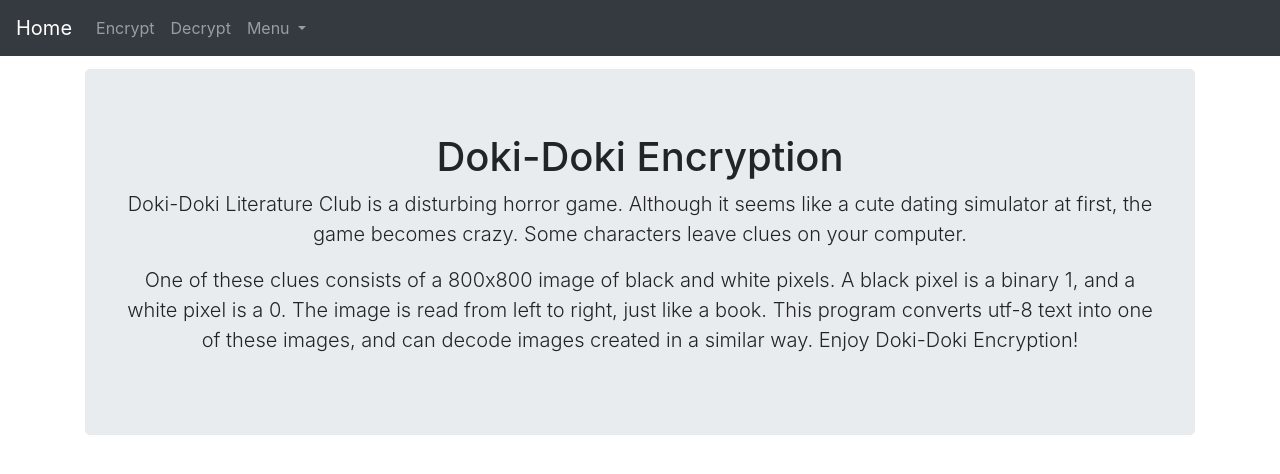
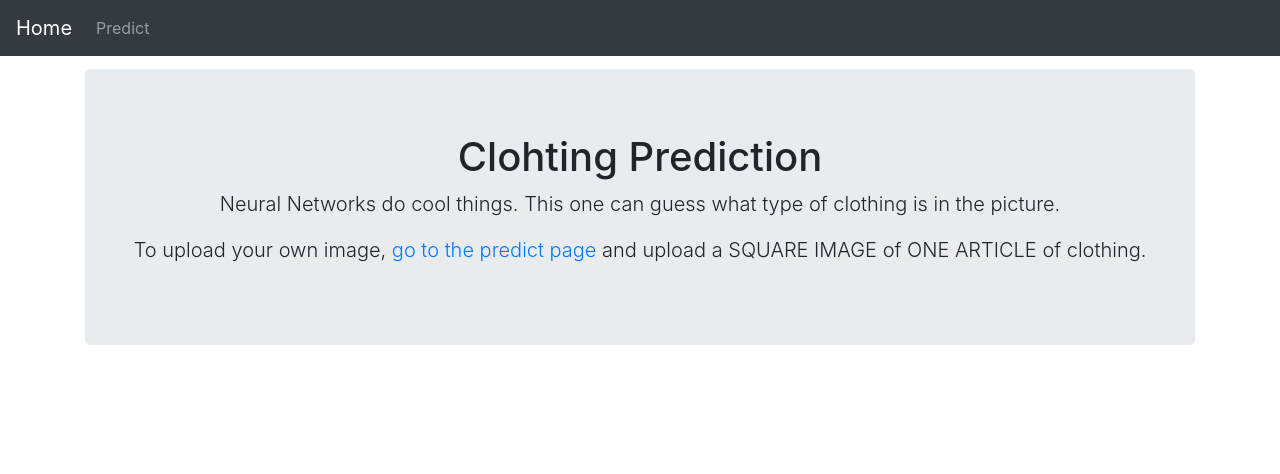
Before and after one commit to mattnappo/basic-ml, a Flask app: page / in a window 1280 px wide. Shown: the top 474 px of the page. Run offline with Flask 2, Linux system fonts and the light colour scheme; parts of the project's set-up code (start-up, migrations or seed data) failed here and were passed over; some libraries are stand-ins or nearby versions.

Commit message:
Making progress on the web server.

```diff
--- a/server/app/net.py
+++ b/server/app/net.py
@@ -54,12 +54,14 @@
         self.image = None
         self.flatten_image(self.path)
 
+        self.network.model._make_predict_function()
+
         self.prediction = self.predict()
         self.plot(self.prediction)
 
     def flatten_image(self, path):
         img = Image.open(path).convert('F')
-        img.resize((28, 28))
+        img = img.resize((28, 28))
         WIDTH, HEIGHT = img.size
 
         data = list(img.getdata())
@@ -140,6 +142,5 @@
         # plt.show()
         plt.savefig('somefile.png')
 
-net = NeuralNet()
-
-fashion_net = FashionNetPredictor(net, './data/custom_sneaker.jpg')
+# net = NeuralNet()
+# fashion_net = FashionNetPredictor(net, './data/custom_sneaker.jpg')
--- a/server/app/app.py
+++ b/server/app/server.py
@@ -3,15 +3,19 @@
 from werkzeug.utils import secure_filename
 from net import NeuralNet, FashionNetPredictor
 import random, os
+import hashlib
+
+def md5(s):
+    hash_object = hashlib.md5(s.encode())
+    return hash_object.hexdigest()
 
 net = NeuralNet()
 
 UPLOAD_FOLDER = 'static/uploads/'
 ALLOWED_EXTENSIONS = set(['png', 'jpg'])
 
+app = Flask(__name__, static_url_path='/static')
 app.config['UPLOAD_FOLDER'] = UPLOAD_FOLDER
-
-app = Flask(__name__, static_url_path='/static')
 
 class EncryptForm(Form):
     text = TextAreaField("", [validators.DataRequired()])
@@ -24,7 +28,7 @@
 def index():
     return render_template("home.html")
 
-@app.route('/decrypt', methods=['GET', 'POST'])
+@app.route('/predict', methods=['GET', 'POST'])
 def upload_file():
     session['filename'] = ""
 
@@ -46,16 +50,16 @@
             file.save(PATH)
             session['filename'] = filename
 
-            fashion_net = FashionNetPredictor(net, './data/custom_sneaker.jpg')
+            fashion_net = FashionNetPredictor(net, './static/uploads/' + secure_filename(file.filename))
             prediction = fashion_net.prediction
 
             print(prediction)
-            return render_template("decrypt.html", prediction=prediction)
+            return render_template("predict.html", prediction=prediction)
 
     else:
         session['filename'] = ""
 
-    return render_template("decrypt.html")
+    return render_template("predict.html")
 
 @app.route('/uploads/<filename>')
 def uploaded_file(filename):
--- a/server/app/templates/home.html
+++ b/server/app/templates/home.html
@@ -2,13 +2,13 @@
 
 {% block body %}
   <div class="jumbotron text-center">
-    <h1>Doki-Doki Encryption</h1>
+    <h1>Clohting Prediction</h1>
     <p class="lead">
-      Doki-Doki Literature Club is a disturbing horror game. Although it seems like a cute dating simulator at first, the game becomes crazy. Some characters leave clues on your computer.
+      Neural Networks do cool things. This one can guess what type of clothing is in the picture.
     </p>
 
     <p class="lead">
-      One of these clues consists of a 800x800 image of black and white pixels. A black pixel is a binary 1, and a white pixel is a 0. The image is read from left to right, just like a book. This program converts utf-8 text into one of these images, and can decode images created in a similar way. Enjoy Doki-Doki Encryption!
+      To upload your own image, <a href="predict">go to the predict page</a> and upload a SQUARE IMAGE of ONE ARTICLE of clothing.
     </p>
   </div>
 {% endblock %}
--- a/server/app/templates/includes/_navbar.html
+++ b/server/app/templates/includes/_navbar.html
@@ -4,22 +4,8 @@
   <div class="collapse navbar-collapse" id="navbarsExampleDefault">
     <ul class="navbar-nav mr-auto">
       <li class="nav-item">
-        <a class="nav-link" href="/encrypt">Encrypt</a>
+        <a class="nav-link" href="predict">Predict</a>
       </li>
-      <li class="nav-item">
-        <a class="nav-link" href="decrypt">Decrypt</a>
-      </li>
-
-      <li class="nav-item dropdown d-lg-none d-xl-block">
-        <a class="nav-link dropdown-toggle" id="dropdown01" data-toggle="dropdown" aria-haspopup="true" aria-expanded="false">
-          Menu
-        </a>
-        <div class="dropdown-menu" aria-labelledby="dropdown01">
-          <a class="dropdown-item" href="/encrypt">Encrypt</a>
-          <a class="dropdown-item" href="/decrypt">Decrypt</a>
-        </div>
-      </li>
-
     </ul>
   </div>
 </nav>
--- a/server/app/templates/layout.html
+++ b/server/app/templates/layout.html
@@ -1,6 +1,6 @@
 <html lang="en">
   <head>
-    <title>Doki-Doki Encryption</title>
+    <title>Clothing Prediction</title>
     <meta charset="utf-8" />
     <meta http-equiv="Content-Type" content="text/html; charset=utf-8" />
     <meta name="viewport" content="width=device-width, initial-scale=1.0">
--- a/server/app/templates/decrypt.html
+++ b/server/app/templates/predict.html
@@ -1,14 +1,14 @@
 {% extends "layout.html" %}
 
 {% block body %}
-  <h1 class="text-center" style="margin-bottom:1.5%">Decrypt</h1>
+  <h1 class="text-center" style="margin-bottom:1.5%">Predict</h1>
   <div class="container">
     <div class="card">
       <div class="card-body">
         <h5 class="card-title">Upload Image</h5>
         <form method=post enctype=multipart/form-data action="">
           <input type=file id="choose_file" name=file><hr>
-          <button class="btn btn-primary" type="submit">Decrypt</button>
+          <button class="btn btn-primary" type="submit">Predict</button>
         </form>
         {% if session['filename']!="" %}
           <p class="card-text" style="margin-top:1%">Image:</p>
@@ -20,7 +20,7 @@
   {% if session['filename']!="" %}
     <div class="container">
       <div class="form-group">
-        <h5 style="margin-top: 1.5%">Decrypted Text</h5>
+        <h5 style="margin-top: 1.5%">The neural network predicts that your article of clothing is a:</h5>
         <textarea class="form-control big" disabled>{{ prediction }}</textarea>
       </div>
     </div>
```
Also changed, not shown: server/app/decrypt.py (deleted, +0 -25 lines), server/app/templates/encrypt.html (deleted, +0 -27 lines), server/app/templates/includes/_navbar2.html (deleted, +0 -17 lines), server/app/static/uploads/shoe.jpg (added), server/app/static/uploads/shoe_1.jpg (added).
